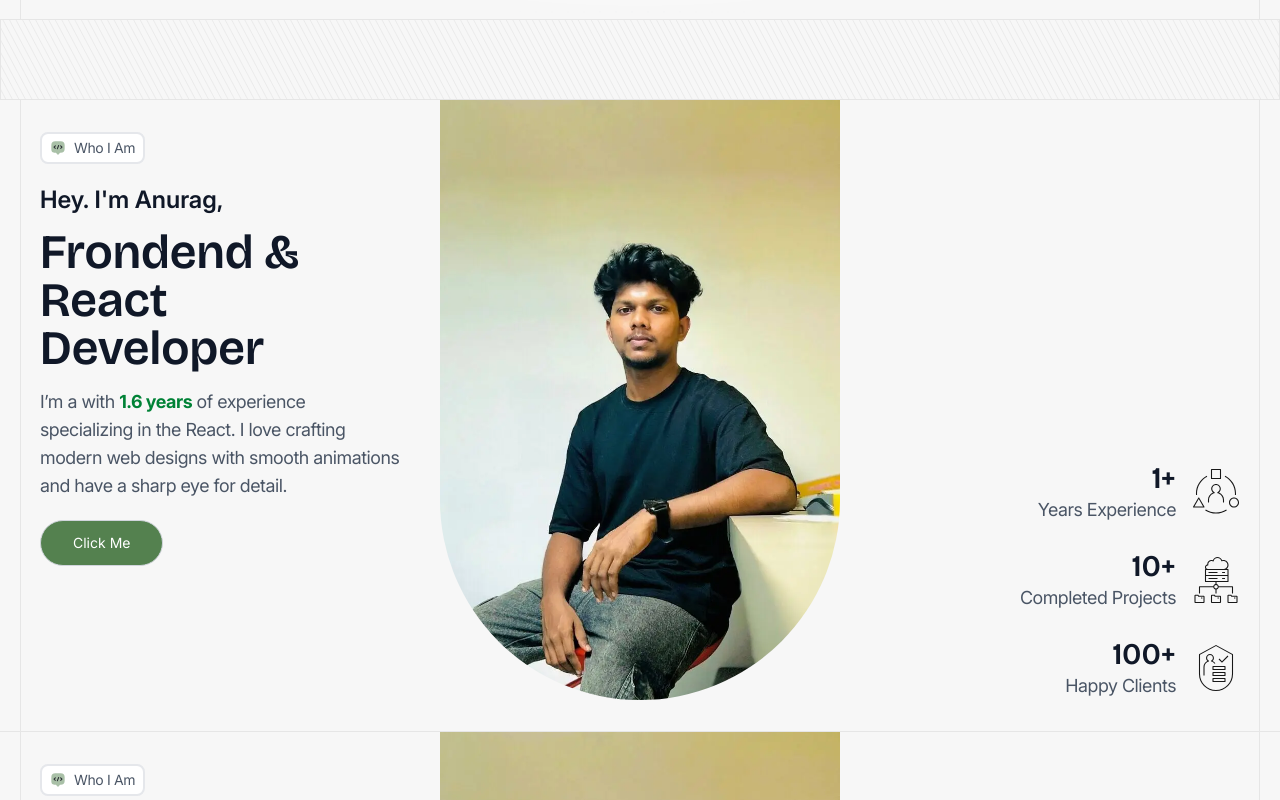
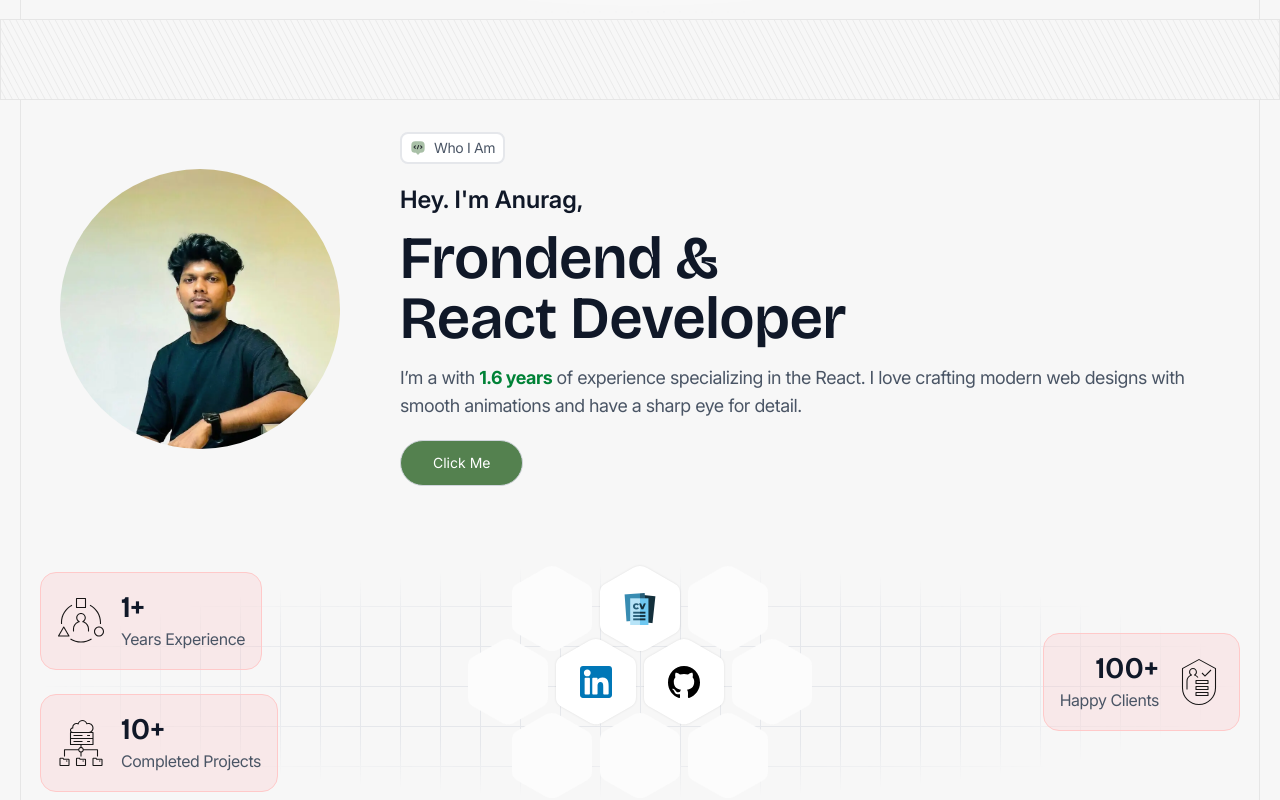
Before and after one commit to AnuragKD/personal-portfolio-react, a React (Vite) app: page / in a window 1280 px wide. Shown: the part 700-1500 px from the top of the page. Built offline with nearby package versions, Linux system fonts and the light colour scheme.

Commit message:
updated the about section design and added cta section

```diff
--- a/src/components/sections/About.jsx
+++ b/src/components/sections/About.jsx
@@ -3,8 +3,8 @@ import Container from '../layout/Container'
 import Section from '../layout/Section'
 import SectionBorder from '../element/Sectionborder'
 import Icon from '../Icon'
-// import Buttonhex from '../ui/Buttonhex'
-// import CvIcon from '../../assets/icons/cv.png'
+import Buttonhex from '../ui/Buttonhex'
+import CvIcon from '../../assets/icons/cv.png'
 import ProfileImg from '../../assets/images/anurag.webp'
 import Button from '../ui/Button'
 import Label from '../ui/Label'
@@ -16,69 +16,75 @@ const About = () => {
   return (
     <Section>
         <Container>
-            <div className='relative flex flex-col md:flex-row'>
+            <div className='relative flex flex-col'>
                 {/* masked dot  */}
-                {/* <div class="absolute inset-0 z-0 h-full w-full bg-white bg-[radial-gradient(#e5e7eb_1px,transparent_1px)] bg-size-[16px_16px] mask-[radial-gradient(ellipse_50%_50%_at_50%_50%,#F7F7F7_60%,transparent_100%)]"></div> */}
-                <div className='relative z-1 flex flex-col justify-between gap-5 border-gray-200 flex-1 '>
-                    <div className='w-full relative'>
+                {/* <div className="absolute inset-0 z-0 h-full w-full bg-white bg-[radial-gradient(#e5e7eb_1px,transparent_1px)] bg-size-[16px_16px] mask-[radial-gradient(ellipse_50%_50%_at_50%_50%,#F7F7F7_60%,transparent_100%)]"></div> */}
+                <div className='relative z-1 flex flex-row flex-wrap justify-between gap-0 border-gray-200 flex-1 '>
+                    <div className='w-full md:w-[30%] pr-0 md:pr-10 flex justify-center items-center -order-1 md:order-none mb-6 md:mb-0'>
+                        <img className='w-full max-w-[280px] h-fit border-primary-color aspect-square object-center  object-cover flex rounded-full' src={ProfileImg} alt="" />
+                    </div>
+                    <div className='w-full relative flex-1'>
                         <Label name="messageprogramming" className='!mx-0'>Who I Am</Label>
                         <h3 className='mb-3'>Hey. I'm Anurag,</h3>
-                        <h2 className='mb-4'>frondend & React Developer</h2>
+                        <h2 className='mb-4'>frondend & <br></br>React Developer</h2>
                         <p className=' mb-5'>I’m a with <strong className='text-green-700'>1.6 years</strong> of experience specializing in the React. I love crafting modern web designs with smooth animations and have a sharp eye for detail.</p>
                         <Button variant="secondary">Click Me</Button>
+                    </div>
 
-                        {/* <div className='w-full mt-14'>
-                            <div class="flex gap-2 items-center w-fit mx-auto ">
-                                <Buttonhex/>
-                                <Buttonhex>
-                                <img src={CvIcon} alt="" />
-                                </Buttonhex>
-                                <Buttonhex/>
-                            </div>
-
-                            <div class="flex gap-2 items-center w-fit mx-auto -mt-3">
-                                <Buttonhex/>
-                                <Buttonhex>
-                                <Icon name="linkedin" className="w-30 h-auto text-gray-700" />
-                                </Buttonhex>
-                                <Buttonhex>
-                                <Icon name="github" className="w-30 h-auto text-gray-700" />
-                                </Buttonhex>
-                                <Buttonhex/>
-                            </div>
-
-                            <div class="flex gap-2 items-center w-fit mx-auto -mt-3">
-                                <Buttonhex/>
-                                <Buttonhex/>
-                                <Buttonhex/>
-                            </div>
-                        </div> */}
-                    </div>
-                </div>
-                <div className='w-full md:w-[40%] px-0 md:px-10 flex justify-center -order-1 md:order-none mb-6 md:mb-0'>
-                    <img className='-mt-4 sm:-mt-6 md:-mt-8 border-primary-color aspect-[2/3] object-bottom  object-cover h-auto rounded-b-full' src={ProfileImg} alt="" />
                 </div>
                     {/* <AnimatedStrokeSVG /> */}
-                <div className='flex mt-6 flex-col gap-5 border-gray-200 flex-1 justify-end'>
-                    <ul className='flex flex-wrap flex-col md:flex-col items-start md:items-end justify-center w-full gap-6'>
-                        <li className='flex flex-row-reverse md:flex-row gap-4 w-fit justify-end'>
-                            <div className='flex flex-col items-start md:items-end text-start md:text-end'>
+
+
+                <div className='relative flex mt-10 md:mt-14 lg:mt-20 flex-wrap gap-6 lg:gap-10 border-gray-200 flex-1 justify-center'>
+                    <div className="absolute inset-0 z-0 h-full w-full bg-[linear-gradient(#e5e7eb_1px,transparent_1px),linear-gradient(90deg,#e5e7eb_1px,transparent_1px)] bg-[size:40px_40px] mask-[radial-gradient(ellipse_50%_50%_at_50%_50%,#F7F7F7_60%,transparent_100%)]"></div>
+                    <ul className='z-1 order-2 lg:order-1 lg:flex-1 flex flex-wrap lg:flex-col items-start justify-center gap-6 '>
+                        <li className='flex flex-row-reverse gap-4 w-fit justify-start bg-red-400/10 border-1 border-red-200 p-4 rounded-2xl'>
+                            <div className='flex flex-col items-start text-start'>
                                 <h4 className='font-primary-font text-xl md:text-3xl'>1+</h4>
-                                <p><a href="">Years Experience</a></p>
+                                <p className='small-para'><a href="">Years Experience</a></p>
                             </div>
                             <Icon name="experience" className="w-10 md:w-12 h-auto opacity-90" />
                         </li>
-                        <li className='flex flex-row-reverse md:flex-row gap-4 w-fit justify-end'>
-                            <div className='flex flex-col items-start md:items-end text-start md:text-end'>
+                        <li className='flex flex-row-reverse gap-4 w-fit justify-start bg-red-400/10 border-1 border-red-200 p-4 rounded-2xl'>
+                            <div className='flex flex-col items-start text-start'>
                                 <h4 className='font-primary-font text-xl md:text-3xl'>10+</h4>
-                                <p>Completed Projects</p>
+                                <p className='small-para'>Completed Projects</p>
                             </div>
                             <Icon name="project" className="w-10 md:w-12 h-auto opacity-90" />
                         </li>
-                        <li className='flex flex-row-reverse md:flex-row gap-4 w-fit justify-end'>
-                            <div className='flex flex-col items-start md:items-end text-start md:text-end'>
+                    </ul>
+                    <div className='order-1 lg:order-2 w-full lg:w-fit flex flex-col justify-center relative before:absolute before:inset-0 '>
+                        <div className="flex gap-2 items-center w-fit mx-auto ">
+                            <Buttonhex className='hidden md:flex'/>
+                            <Buttonhex >
+                            <img src={CvIcon} alt="" />
+                            </Buttonhex>
+                            <Buttonhex className='hidden md:flex'/>
+                        </div>
+
+                        <div className="flex gap-2 items-center w-fit mx-auto -mt-3">
+                            <Buttonhex className='hidden md:flex'/>
+                            <Buttonhex>
+                            <Icon name="linkedin" className="w-30 h-auto text-gray-700" />
+                            </Buttonhex>
+                            <Buttonhex>
+                            <Icon name="github" className="w-30 h-auto text-gray-700" />
+                            </Buttonhex>
+                            <Buttonhex className='hidden md:flex'/>
+                        </div>
+
+                        <div className="flex gap-2 items-center w-fit mx-auto -mt-3">
+                            <Buttonhex className='hidden md:flex'/>
+                            <Buttonhex className='hidden md:flex'/>
+                            <Buttonhex className='hidden md:flex'/>
+                        </div>
+                    </div>
+                    <ul className='z-3 order-2 lg:order-3 lg:flex-1 flex flex-wrap flex-col lg:flex-col items-start lg:items-end justify-center gap-6'>
+
+                        <li className='flex flex-row-reverse lg:flex-row gap-4 w-fit justify-end bg-red-400/10 border-1 border-red-200 p-4 rounded-2xl'>
+                            <div className='flex flex-col items-start lg:items-end text-start lg:text-end'>
                                 <h4 className='font-primary-font text-xl md:text-3xl'>100+</h4>
-                                <p>Happy Clients</p>
+                                <p className='small-para'>Happy Clients</p>
                             </div>
                             <Icon name="client" className="w-10 md:w-12 h-auto opacity-90" />
                         </li>
--- a/src/components/sections/Banner.jsx
+++ b/src/components/sections/Banner.jsx
@@ -11,7 +11,7 @@ import Label from '../ui/Label'
 const Banner = () => {
   return (
     <Section className='h-fit min-h-[80dvh] flex items-center'>
-            <div class="absolute inset-0 z-0 h-full w-full bg-white bg-[radial-gradient(#e5e7eb_1px,transparent_1px)] bg-size-[16px_16px] mask-[radial-gradient(ellipse_50%_50%_at_50%_50%,#F7F7F7_60%,transparent_100%)]"></div>
+            <div className="absolute inset-0 z-0 h-full w-full bg-white bg-[radial-gradient(#e5e7eb_1px,transparent_1px)] bg-size-[16px_16px] mask-[radial-gradient(ellipse_50%_50%_at_50%_50%,#F7F7F7_60%,transparent_100%)]"></div>
         <Container className='z-1'>
             <Label name="messageprogramming">Developer</Label>
             <div className='block text-center'>
@@ -30,18 +30,17 @@ const Banner = () => {
             </button> */}
 
             {/* grid line */}
-            {/* <div class="min-h-screen bg-[linear-gradient(#e5e7eb_1px,transparent_1px),linear-gradient(90deg,#e5e7eb_1px,transparent_1px)] bg-[size:40px_40px]">
-            </div> */}
+            {/* <div className="absolute inset-0 z-0 h-full w-full bg-[linear-gradient(#e5e7eb_1px,transparent_1px),linear-gradient(90deg,#e5e7eb_1px,transparent_1px)] bg-[size:40px_40px] mask-[radial-gradient(ellipse_50%_50%_at_50%_50%,#F7F7F7_60%,transparent_100%)]"></div> */}
 
             {/* grid dot */}
-            {/* <div class="min-h-screen bg-[radial-gradient(circle,_rgba(0,0,0,0.15)_1px,_transparent_1px)] bg-[length:20px_20px]">
+            {/* <div className="absolute inset-0 z-0 h-full w-full bg-[radial-gradient(circle,_rgba(0,0,0,0.15)_1px,_transparent_1px)] bg-[length:20px_20px]">
             </div> */}
 
             {/* masked dot  */}
-            {/* <div class="h-full w-full bg-white bg-[radial-gradient(#e5e7eb_1px,transparent_1px)] bg-size-[16px_16px] mask-[radial-gradient(ellipse_50%_50%_at_50%_50%,#000_60%,transparent_100%)]"
+            {/* <div className="absolute inset-0 z-0 h-full w-full bg-white bg-[radial-gradient(#e5e7eb_1px,transparent_1px)] bg-size-[16px_16px] mask-[radial-gradient(ellipse_50%_50%_at_50%_50%,#000_60%,transparent_100%)]"
             ></div> */}
 
-            {/* <div class="min-h-screen bg-[linear-gradient(#d4d4d44d_1px,transparent_1px),linear-gradient(90deg,#d4d4d44d_1px,transparent_1px)] bg-[size:60px_60px] backdrop-blur-sm">
+            {/* <div className="absolute inset-0 z-0 h-full w-full bg-[linear-gradient(#d4d4d44d_1px,transparent_1px),linear-gradient(90deg,#d4d4d44d_1px,transparent_1px)] bg-[size:60px_60px] backdrop-blur-sm">
             </div> */}
 
 
--- a/src/components/ui/Buttonhex.jsx
+++ b/src/components/ui/Buttonhex.jsx
@@ -9,7 +9,7 @@ export default function Buttonhex({
             className={` relative w-fit ${className}`}
             {...props}
         >
-            <svg className={`w-20 h-auto transition-all ${children ? " text-white drop-shadow-[0_0_1px_rgba(0,0,0,0.1)] hover:drop-shadow-[0_0_6px_rgba(84,129,79,0.4)]" :"text-[#fcfcfc]"}`}
+            <svg className={`w-16 md:w-20 h-auto transition-all ${children ? " text-white drop-shadow-[0_0_1px_rgba(0,0,0,0.1)] hover:drop-shadow-[0_0_6px_rgba(84,129,79,0.4)]" :"text-[#fcfcfc]"}`}
             xmlns="http://www.w3.org/2000/svg" width="680" height="725" viewBox="0 0 680 725" fill="none">
                 <path d="M48.2143 575.851L280.58 707.771C320.424 730.538 358.594 730.874 399.107 707.771L631.473 575.851C662.611 558.105 679.686 540.025 679.686 491.477V230.985C679.686 183.775 662.276 166.7 633.819 150.293L400.781 17.704C359.264 -6.06888 319.42 -5.73317 278.906 17.704L45.87 150.293C17.41 166.7 0 183.775 0 230.985V491.477C0 540.025 17.0757 558.105 48.2143 575.851Z" fill="currentColor"/>
             </svg>
--- a/src/index.css
+++ b/src/index.css
@@ -37,8 +37,8 @@
 /* GLOBAL BASE STYLES */
 @layer base {
   body { @apply font-secondary-font;}
-  h1 { @apply text-3xl md:text-5xl xl:text-6xl font-medium text-gray-900 leading-[1.2] font-primary-font; }
-  h2 { @apply text-2xl md:text-4xl xl:text-5xl font-semibold text-gray-900 capitalize font-primary-font; }
+  h1 { @apply text-4xl md:text-5xl xl:text-7xl font-medium text-gray-900 leading-[1.2] font-primary-font; }
+  h2 { @apply text-3xl md:text-4xl xl:text-6xl font-semibold text-gray-900 capitalize font-primary-font; }
   h3 { @apply text-lg md:text-xl xl:text-2xl font-semibold text-gray-900 ; }
   h4 { @apply text-base md:text-lg xl:text-xl font-semibold text-gray-900 ; }
   p  { @apply text-sm md:text-base xl:text-lg leading-7 tracking-tight text-gray-600 font-secondary-font;}
@@ -52,6 +52,7 @@
   .heading-lg { @apply text-4xl font-bold; }
   .body-md    { @apply text-lg leading-8; }
   .body-sm    { @apply text-sm leading-6 text-gray-500; }
+  .small-para { @apply text-xs md:text-sm xl:text-base leading-7 tracking-tight text-gray-600 font-secondary-font;}
 
   .container {@apply max-w-7xl}
   .section-border { @apply relative before:absolute before:inset-0 before:border-b-1 before:border-border-gray ;}
--- a/src/pages/Home.jsx
+++ b/src/pages/Home.jsx
@@ -23,7 +23,7 @@ export default function Home(){
       <Separator/>
       <About/>
       {/* <Separator/> */}
-      <About/>
+      {/* <About/> */}
     </>
   )
 }
```
